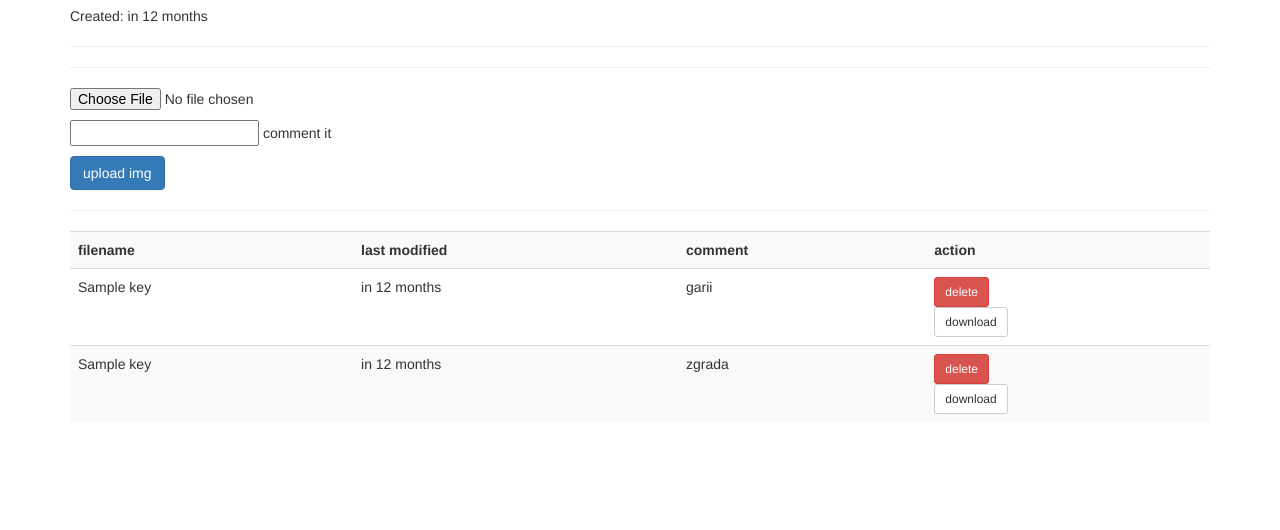
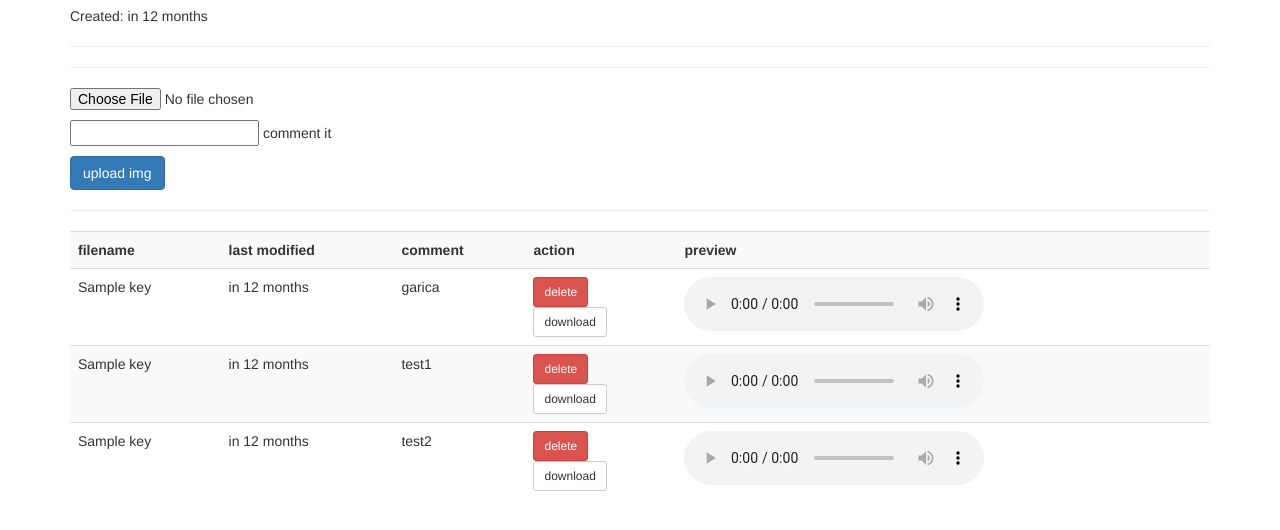
Before and after one commit to miseljicAleksa/boto3, a Flask app: template templates/files.html in a window 1280 px wide. Shown: the part 50-580 px from the top of the page. Run offline with Flask 2, Linux system fonts and the light colour scheme; data comes from the database, SQL or seed files in the repository; both versions use the stored data as it was after the commit; the template is opened without the code that fills it: values that come from a table or form of the project are taken from there, most other values are stand-ins (such as "Sample title", 1, 10 or a date in 2020); some libraries are stand-ins or nearby versions.

Commit message:
url provided

```diff
--- a/app.py
+++ b/app.py
@@ -8,18 +8,25 @@ from flask_sqlalchemy import SQLAlchemy
 import os
 
 project_dir = os.path.dirname(os.path.abspath(__file__))
-database_file = "sqlite:///{}".format(os.path.join(project_dir, "bookdatabase.db"))
+database_file = "sqlite:///{}".format(os.path.join(project_dir, "cmnts.db"))
 
-urll='https://s3.eu-central-1.amazonaws.com/bucket-flask/slika4.jpg'
+
 
 
 
 s3_resource = boto3.resource(
    "s3",
    aws_access_key_id= "AKIAI4P7ASHAQT2C7AVA",
-   aws_secret_access_key="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"
+   aws_secret_access_key="O+S8oXpVBJ4kH1Np4FB0B0BvoXEN764QoDO5NYJ8",
+
 )
 
+
+s3_client = boto3.client(
+    "s3",
+    aws_access_key_id="AKIAI4P7ASHAQT2C7AVA",
+    aws_secret_access_key="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",
+)
 
 app = Flask(__name__)
 Bootstrap(app)
@@ -48,9 +55,11 @@ def files():
 
     return render_template('files.html', my_bucket=my_bucket, files=summaries, comments=comments)
 
+################################### OVDE ########################################################
 
 @app.route('/upload', methods=['POST'])
 def upload():
+
     file = request.files['file']
 
     s3_resource = boto3.resource('s3')
@@ -58,14 +67,18 @@ def upload():
     my_bucket.Object(file.filename).put(Body=file)
 
     if request.form:
-        comm = Comment(title=request.form.get("title"))
-        db.session.add(comm)
+        params = {'Bucket': "bucket-flask-us", 'Key': file.filename }#nisam smislio nista pametnije za sada
+        newFile= Comment(title=request.form.get("title"), urlocator=s3_client.generate_presigned_url('get_object', params))
+        db.session.add(newFile)
         db.session.commit()
+        print(newFile)
 
 
 
     flash('rigi uploaded file successfully')
     return redirect(url_for('files'))
+
+####################################################################################################
 
 
 
@@ -101,10 +114,13 @@ def download():
 
 
 class Comment(db.Model):
-    title = db.Column(db.String(80), unique=True, nullable=False, primary_key=True)
+    title = db.Column(db.String(80),unique=False, nullable=False)
+    urlocator = db.Column(db.String(256), unique=True, primary_key=True)
 
     def __repr__(self):
-        return "<Title: {}>".format(self.title)
+        return "<Title: {}>".format(self.urlocator)
+
+
 
 
 if __name__ == "__main__":
--- a/config.py
+++ b/config.py
@@ -1,5 +1,5 @@
 import os
 
-S3_BUCKET = os.environ.get("S3_BUCKET")
+S3_BUCKET = "bucket-flask-us"
 S3_KEY = os.environ.get("S3_KEY")
 S3_SECRET = os.environ.get("S3_SECRET_ACCESS_KEY")
--- a/templates/files.html
+++ b/templates/files.html
@@ -49,6 +49,7 @@
           <th>last modified</th>
           <th>comment</th>
           <th>action</th>
+          <th>preview</th>
         </tr>
         {% for f in files %}
         {% for c in comments %}
@@ -69,6 +70,12 @@
               </button>
             </form>
           </td>
+          <td>
+            <audio controls>
+              <source src="" type="audio/ogg">
+              <source src="" type="audio/mpeg">
+            </audio>
+          </td>
 
 
         </tr>
```
Also changed, not shown: cmnts.db (added), 3 other files.
